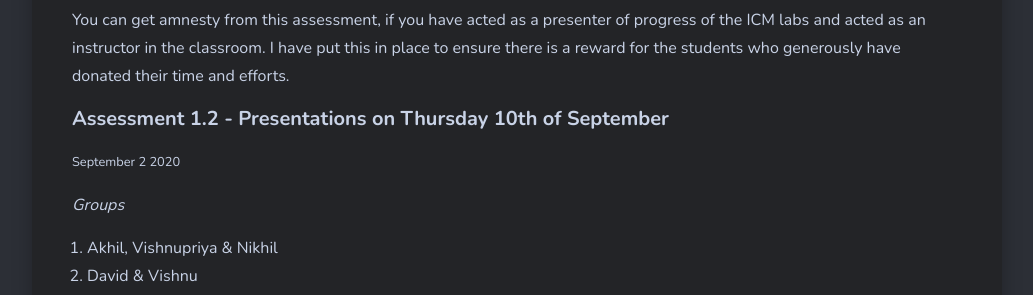
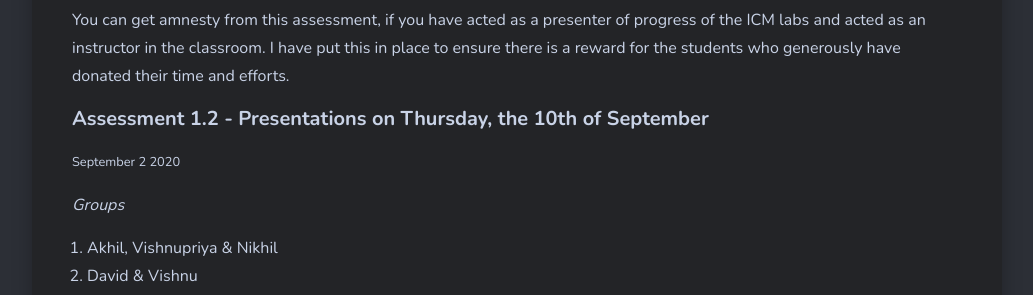
Before and after one commit to larsoliverdam/nmit, a Jekyll site: the page built from _pages/NET701.md, in a window 1280 px wide and 900 px high, scrolled down 1500 px. Shown: the part 155-450 px from the top of the window, without its empty margins (123-1156 px from the left). Built offline with Jekyll 4.4.1, drawn with Linux system fonts in a browser that asks for light colours; nearby versions of some CDN libraries; comment, search, counter and statistics services are not loaded.

Commit message:
NET701 update

```diff
--- a/_pages/NET701.md
+++ b/_pages/NET701.md
@@ -36,7 +36,7 @@ To ensure that all work you are doing is communicated, you can for example use M
 
 You can get amnesty from this assessment, if you have acted as a presenter of progress of the ICM labs and acted as an instructor in the classroom. I have put this in place to ensure there is a reward for the students who generously have donated their time and efforts.
 
-#### Assessment 1.2 - Presentations on Thursday 10th of September
+#### Assessment 1.2 - Presentations on Thursday, the 10th of September
 <small>September 2 2020</small>
 
 *Groups*
```
